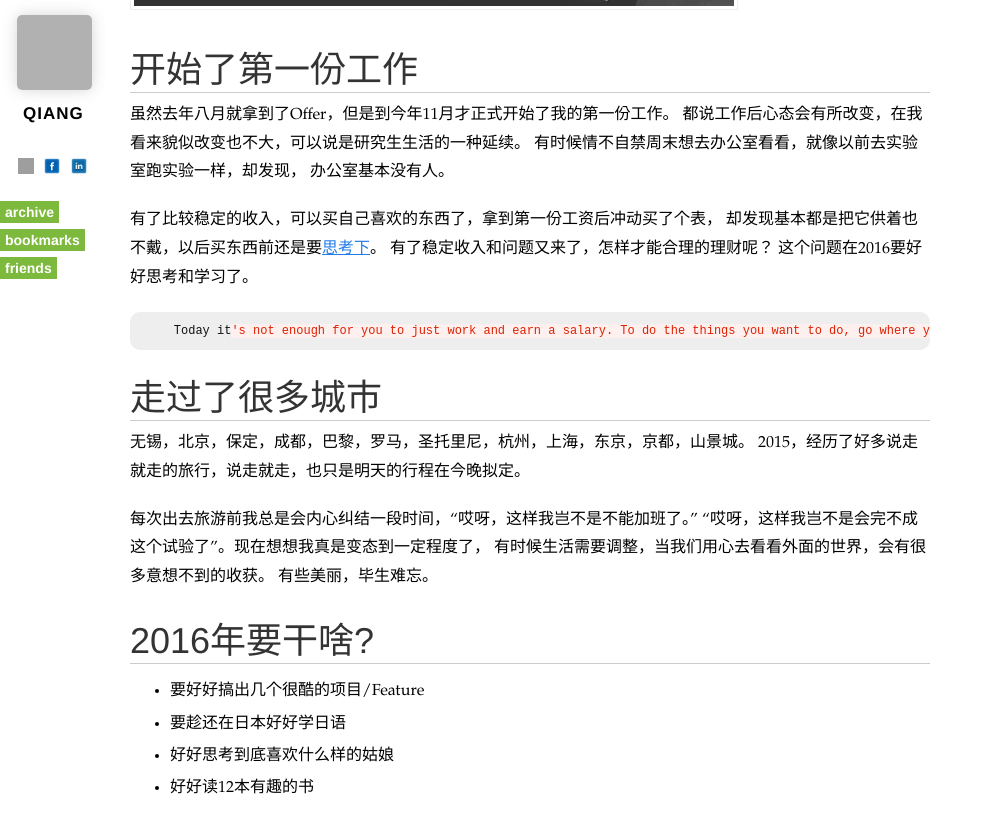
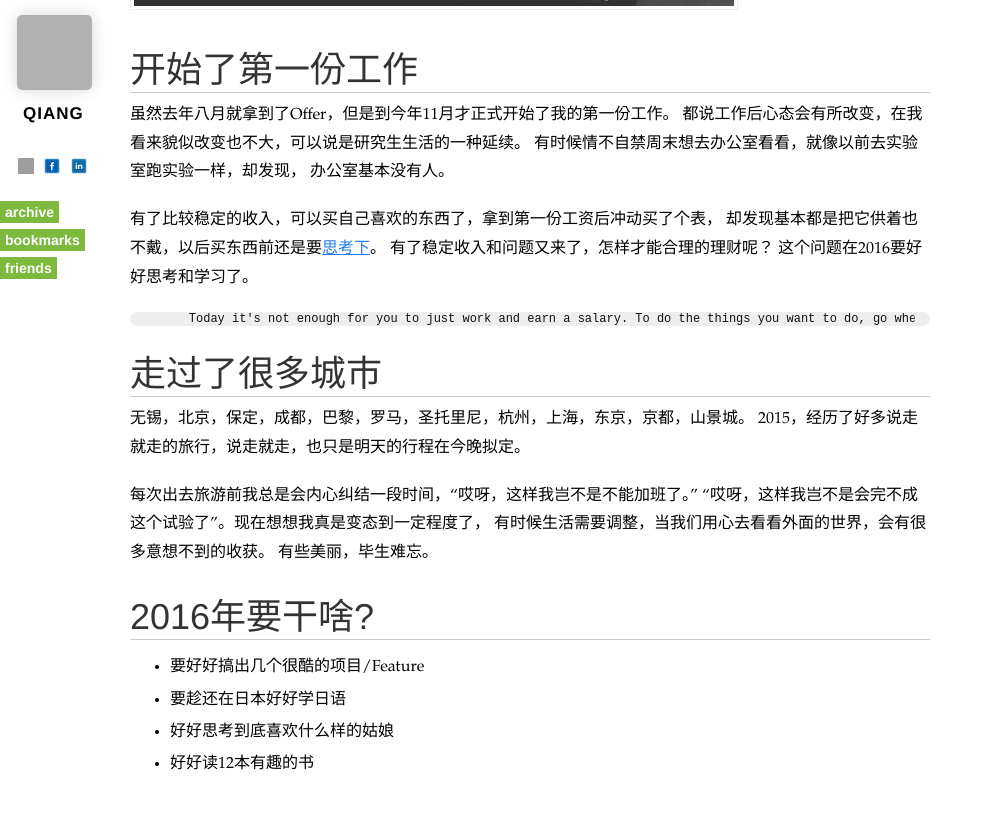
Before and after one commit to qiangrw/qiangrw.github.com, a Jekyll site: the page built from _posts/2016-01-01-look-back-on-2015.md, in a window 1280 px wide and 900 px high, scrolled down 1044 px. Shown: the top 833 px of the window, without its empty margins (0-993 px from the left). Built offline with Jekyll 4.4.1, drawn with Linux system fonts in a browser that asks for light colours; nearby versions of some CDN libraries; some web fonts are replaced; Markdown is read by kramdown in place of the engine named in the settings; comment, search, counter and statistics services are not loaded; grey boxes are pictures that could not be loaded.

Commit message:
minor change, use quote

````diff
--- a/_posts/2016-01-01-look-back-on-2015.md
+++ b/_posts/2016-01-01-look-back-on-2015.md
@@ -34,9 +34,9 @@ keywords: life
 却发现基本都是把它供着也不戴，以后买东西前还是要[思考下](http://www.becomingminimalist.com/)。
 有了稳定收入和问题又来了，怎样才能合理的理财呢？ 这个问题在2016要好好思考和学习了。
 
-{% highlight bash %}
+```
     Today it's not enough for you to just work and earn a salary. To do the things you want to do, go where you want to go, and have the things you want to have in your life, you must save and invest intelligently.  -- William J. O'NEIL
-{% endhighlight bash %}
+```
 
 # 走过了很多城市
 
````
